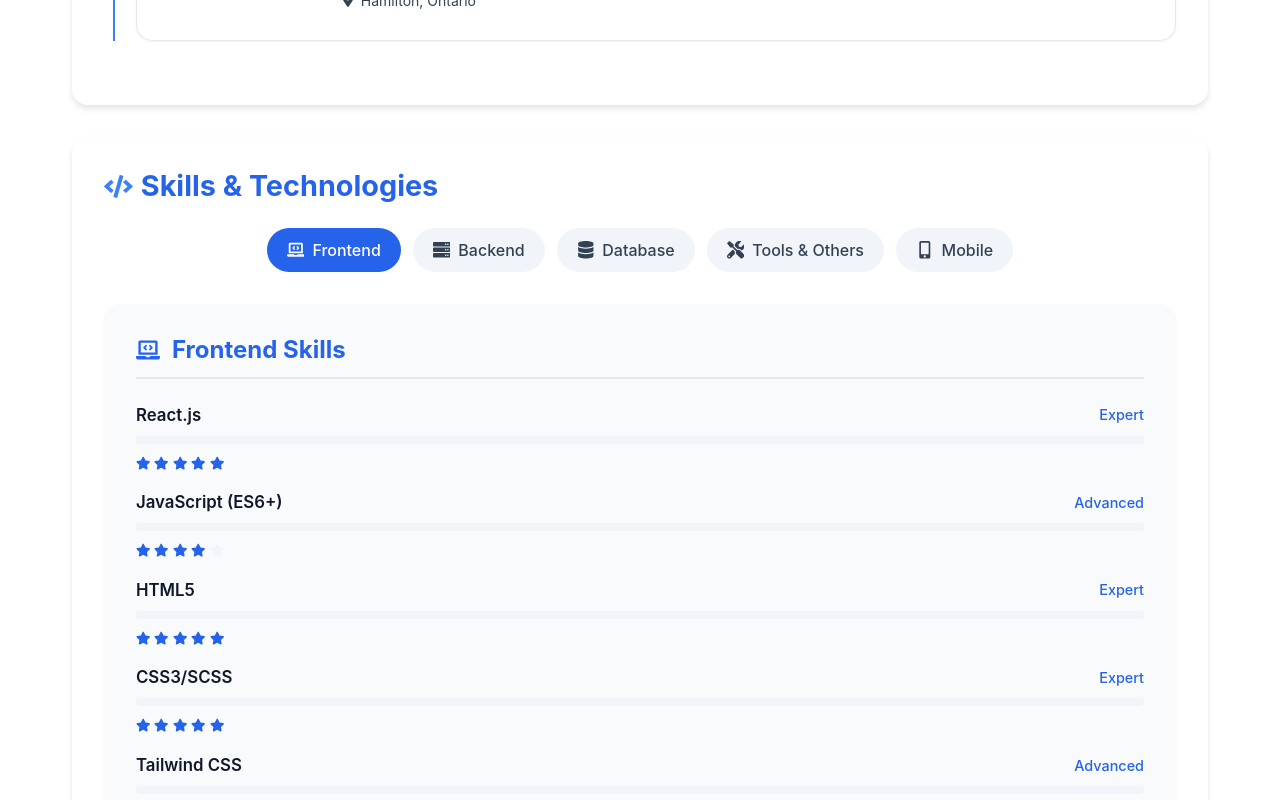
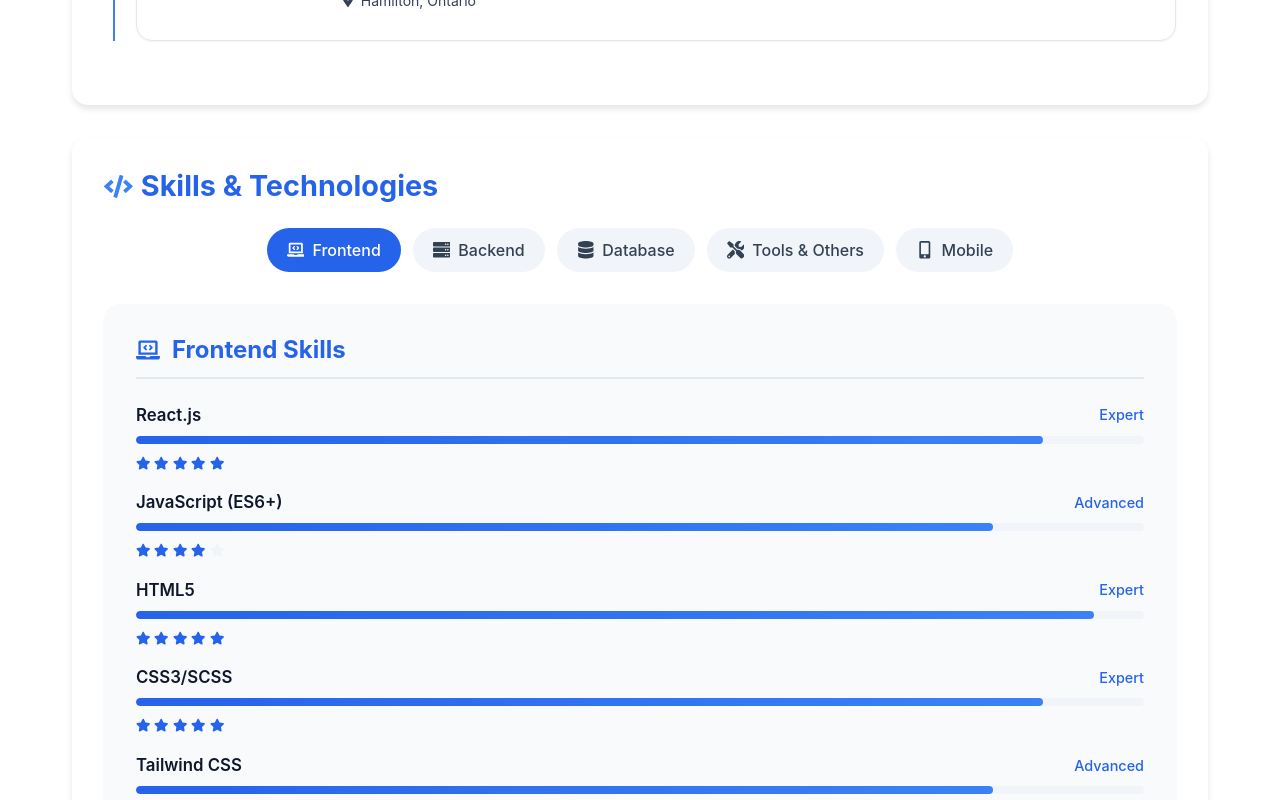
Before and after one commit to Ronniegrg/portfolio, a React (Vite) app: page /about in a window 1280 px wide. Shown: the part 1440-2240 px from the top of the page. Built offline with nearby package versions, Linux system fonts and the light colour scheme.

Commit message:
refactor: remove unused viewPdfButton styles from About page

```diff
--- a/src/pages/About.module.css
+++ b/src/pages/About.module.css
@@ -1,8 +1,8 @@
 .about {
   padding: 6rem 0 2rem;
   min-height: 100vh;
-  background-color: var(--background-color);
-  color: var(--text-color);
+  background-color: var(--bg-primary);
+  color: var(--text-primary);
 }
 
 .container {
@@ -24,7 +24,7 @@
 }
 
 .card {
-  background-color: var(--card-background);
+  background-color: var(--card-bg);
   border-radius: 1rem;
   box-shadow: 0 4px 6px rgba(0, 0, 0, 0.1);
   transition: transform 0.3s ease, box-shadow 0.3s ease;
@@ -69,7 +69,7 @@
 .educationItem h3 {
   font-size: 1.3rem;
   margin-bottom: 0.5rem;
-  color: var(--text-color);
+  color: var(--text-primary);
 }
 
 .institution {
@@ -110,7 +110,7 @@
 }
 
 .skillCategory {
-  background-color: var(--background-color);
+  background-color: var(--bg-primary);
   padding: 1.5rem;
   border-radius: 0.5rem;
   transition: transform 0.3s ease;
@@ -134,7 +134,7 @@
 .skillCategory li {
   margin-bottom: 0.5rem;
   font-size: 1rem;
-  color: var(--text-color);
+  color: var(--text-primary);
   position: relative;
   padding-left: 1.2rem;
 }
@@ -155,7 +155,7 @@
 }
 
 .timelineContent {
-  background-color: var(--background-color);
+  background-color: var(--bg-primary);
   padding: 1.5rem;
   border-radius: 0.5rem;
   transition: transform 0.3s ease;
@@ -168,7 +168,7 @@
 .timelineContent h3 {
   font-size: 1.3rem;
   margin-bottom: 0.5rem;
-  color: var(--text-color);
+  color: var(--text-primary);
 }
 
 .company {
@@ -301,8 +301,9 @@
     var(--accent-color)
   );
   border-radius: 4px;
-  width: 0;
-  animation: progressAnimation 1s ease-out forwards;
+  transition: width 1s ease-out;
+  transform-origin: left;
+  transform: scaleX(1);
 }
 
 .skillStars {
@@ -319,15 +320,6 @@
 
 .filledStar {
   color: var(--primary-color);
-}
-
-@keyframes progressAnimation {
-  from {
-    width: 0;
-  }
-  to {
-    width: var(--width, 0);
-  } /* This will be set inline */
 }
 
 @keyframes fadeIn {
@@ -611,7 +603,7 @@
 }
 
 .experienceCard {
-  background: var(--card-background);
+  background: var(--card-bg);
   border-radius: 1rem;
   padding: 2rem;
   margin-bottom: 2rem;
@@ -622,13 +614,17 @@
 }
 
 .experienceCard::before {
-  content: '';
+  content: "";
   position: absolute;
   top: 0;
   left: 0;
   width: 4px;
   height: 100%;
-  background: linear-gradient(to bottom, var(--primary-color), var(--accent-color));
+  background: linear-gradient(
+    to bottom,
+    var(--primary-color),
+    var(--accent-color)
+  );
   opacity: 0.8;
 }
 
@@ -719,7 +715,7 @@
 }
 
 .responsibilityItem::before {
-  content: '→';
+  content: "→";
   position: absolute;
   left: 0;
   color: var(--primary-color);
@@ -778,9 +774,15 @@
   animation: slideIn 0.5s ease-out forwards;
 }
 
-.experienceCard:nth-child(1) { animation-delay: 0.1s; }
-.experienceCard:nth-child(2) { animation-delay: 0.2s; }
-.experienceCard:nth-child(3) { animation-delay: 0.3s; }
+.experienceCard:nth-child(1) {
+  animation-delay: 0.1s;
+}
+.experienceCard:nth-child(2) {
+  animation-delay: 0.2s;
+}
+.experienceCard:nth-child(3) {
+  animation-delay: 0.3s;
+}
 
 @media (max-width: 768px) {
   .experienceHeader {
```
Also changed, not shown: src/styles/About.module.css (deleted, +0 -16 lines).
